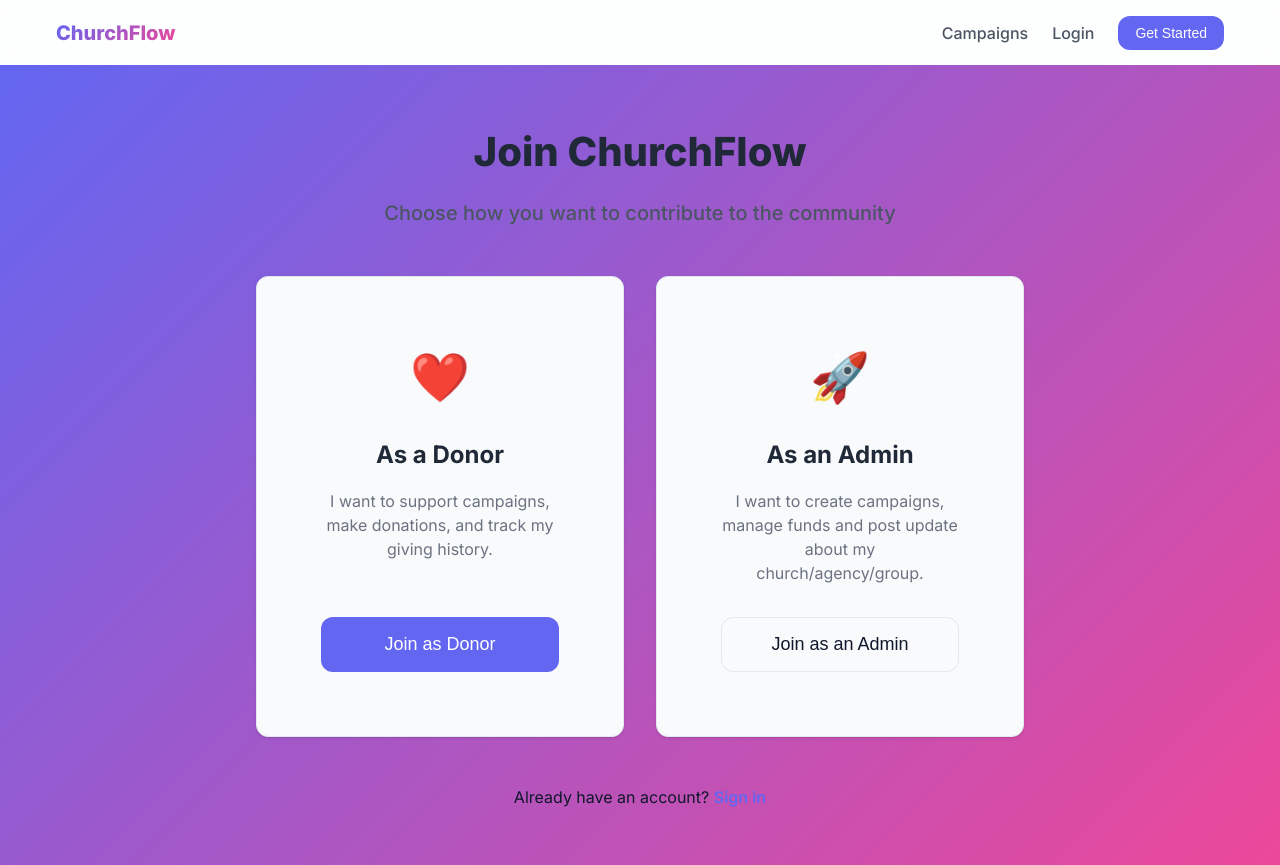
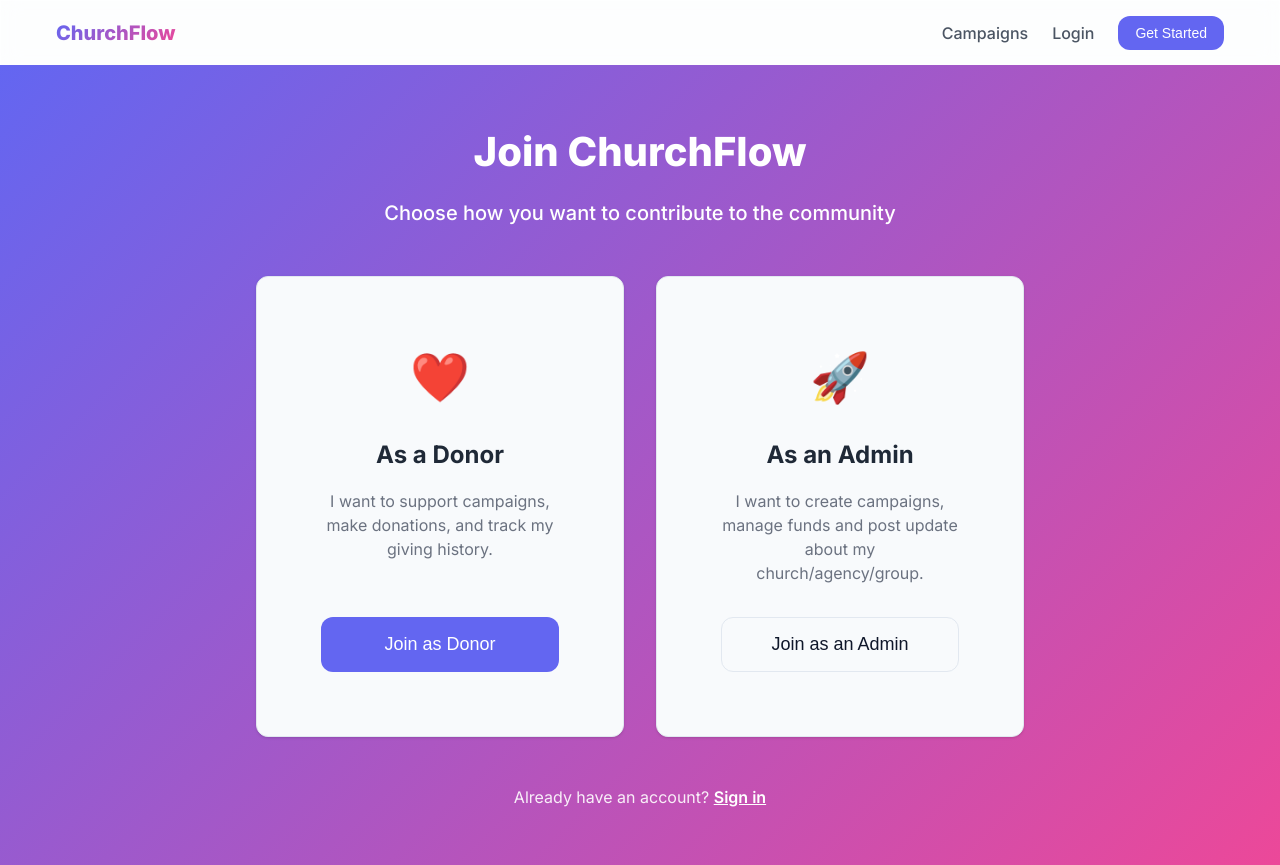
Before and after one commit to KusuConsult-NG/Crowdfunding, a Next.js app: page /signup in a window 1280 px wide. Built offline with nearby package versions, Linux system fonts and the light colour scheme; no server answers.

Commit message:
style: change signup selection text color to white for contrast on gradient bg

```diff
--- a/src/app/signup/page.tsx
+++ b/src/app/signup/page.tsx
@@ -10,10 +10,10 @@ export default function SignupSelectionPage() {
         <div className={styles.loginPage}>
             <div style={{ maxWidth: '800px', width: '100%', padding: '0 1rem' }}>
                 <div style={{ textAlign: 'center', marginBottom: '3rem' }}>
-                    <h1 style={{ fontSize: '2.5rem', fontWeight: 800, marginBottom: '1rem', color: '#1f2937' }}>
+                    <h1 style={{ fontSize: '2.5rem', fontWeight: 800, marginBottom: '1rem', color: '#ffffff' }}>
                         Join ChurchFlow
                     </h1>
-                    <p style={{ fontSize: '1.25rem', color: '#4b5563', fontWeight: 500 }}>
+                    <p style={{ fontSize: '1.25rem', color: '#ffffff', fontWeight: 500 }}>
                         Choose how you want to contribute to the community
                     </p>
                 </div>
@@ -48,9 +48,9 @@ export default function SignupSelectionPage() {
                     </Link>
                 </div>
 
-                <div style={{ textAlign: 'center', marginTop: '3rem' }}>
+                <div style={{ textAlign: 'center', marginTop: '3rem', color: 'rgba(255,255,255,0.9)' }}>
                     Already have an account?{' '}
-                    <Link href="/login" style={{ color: 'var(--primary)', fontWeight: 600 }}>
+                    <Link href="/login" style={{ color: '#ffffff', fontWeight: 600, textDecoration: 'underline' }}>
                         Sign in
                     </Link>
                 </div>
```
